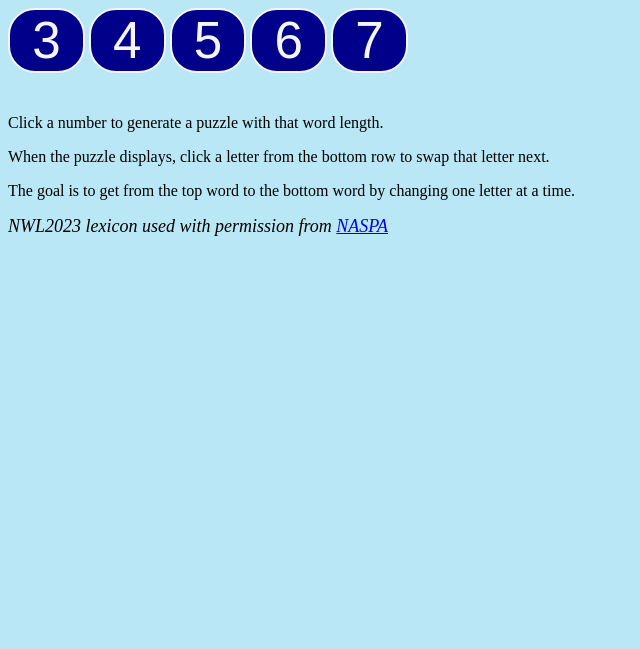
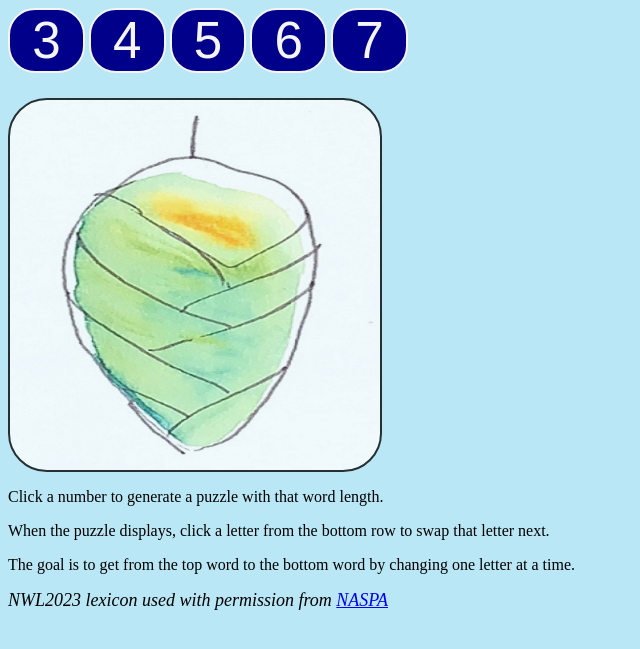
Before and after one commit to TileRunner/tilerunner.github.io, a Jekyll site: the page morpho/morpho.html, which Jekyll copies as it is, in a window 1280 px wide. Shown: the top 649 px of the page, without its empty margins (0-640 px from the left). Built offline with Jekyll 4.4.1, drawn with Linux system fonts in a browser that asks for light colours.

Commit message:
Morpho animation

```diff
--- a/morpho/morpho.css
+++ b/morpho/morpho.css
@@ -54,3 +54,34 @@
     border: 2px inset whitesmoke;
     border-radius: 10%;
 }
+@keyframes fadein {
+    0% {opacity: 0%; border-radius: 50%;}
+    10% {opacity: 10%; border-radius: 45%;}
+    20% {opacity: 20%; border-radius: 40%;}
+    30% {opacity: 30%; border-radius: 35%;}
+    40% {opacity: 40%; border-radius: 30%;}
+    50% {opacity: 50%; border-radius: 25%;}
+    60% {opacity: 60%; border-radius: 20%;}
+    70% {opacity: 70%; border-radius: 15%;}
+    80% {opacity: 80%; border-radius: 10%;}
+    90% {opacity: 90%; border-radius: 5%;}
+    100% {opacity: 100%; border-radius: 0%;}
+}
+.artwork {
+    border: 2px solid black;
+    background-size: cover;
+    background-repeat: no-repeat;
+    height: 370px;
+    width: 370px;
+    animation-name: fadein;
+    animation-duration: 6s;
+}
+.artwork.butterfly {
+    background-image: url('MorphoButterfly.png');
+}
+.artwork.caterpillar {
+    background-image: url('MorphoCaterpillar.png');
+}
+.artwork.cocoon {
+    background-image: url('MorphoCocoon.png');
+}
--- a/morpho/morpho.html
+++ b/morpho/morpho.html
@@ -15,6 +15,7 @@
         <button id="6-letter-puzzle">6</button>
         <button id="7-letter-puzzle">7</button>
     </div>
+    <div id="artwork-before"></div>
     <div id="info-div" class="info-div">
         <table border="5">
             <tbody id="table-body">
@@ -22,6 +23,7 @@
         </table>
         <button id="restart-puzzle">Restart</button>
     </div>
+    <div id="artwork-after"></div>
     <div>
       <p>Click a number to generate a puzzle with that word length.</p>
       <p>When the puzzle displays, click a letter from the bottom row to swap that letter next.</p>
--- a/morpho/morpho.js
+++ b/morpho/morpho.js
@@ -8,16 +8,22 @@
 const optionsDiv = document.getElementById("options-div");
 const infoDiv = document.getElementById("info-div");
 const restartButton = document.getElementById("restart-puzzle");
-
+const artworkBefore = document.getElementById("artwork-before");
+const artworkAfter = document.getElementById("artwork-after");
 infoDiv.style.display = "none";
 restartButton.addEventListener("click", () => handleRestartClick());
 for (let l = 3; l < 8; l++) {
     document.getElementById(`${l}-letter-puzzle`).addEventListener("click", () => generatePuzzle(l));
 }
+artworkBefore.style.display = "none";
+artworkBefore.classList.add("artwork");
+artworkBefore.classList.add("caterpillar");
+artworkAfter.classList.add("artwork");
+artworkAfter.classList.add("cocoon");
 
 function generatePuzzle(chosenLength) {
     wordLength = chosenLength;
-    getInfo().then(() => displayInfo());
+    getInfo().then(() => displayInfo()).then(() => displayCaterpillar());
 }
 
 async function getInfo() {
@@ -75,6 +81,7 @@
     displayInfo();
     if (nextRow === wordLength) {
         optionsDiv.style.display = "block";
+        displayButterfly();
     }
 }
 
@@ -88,4 +95,33 @@
     }
     optionsDiv.style.display = "none";
     displayInfo();
+    displayCaterpillar();
 }
+
+function displayCocoon() {
+    artworkAfter.innerHTML = ""; // Clear previous
+    let pic = document.createElement("div");
+    pic.classList.add("artwork");
+    pic.classList.add("cocoon");
+    artworkAfter.appendChild(pic);
+    artworkAfter.style.display = "block";
+    artworkBefore.style.display = "none";
+}
+function displayCaterpillar() {
+    artworkAfter.innerHTML = ""; // Clear previous
+    let pic = document.createElement("div");
+    pic.classList.add("artwork");
+    pic.classList.add("caterpillar");
+    artworkAfter.appendChild(pic);
+    artworkAfter.style.display = "block";
+    artworkBefore.style.display = "none";
+}
+function displayButterfly() {
+    artworkBefore.innerHTML = ""; // Clear previous
+    let pic = document.createElement("div");
+    pic.classList.add("artwork");
+    pic.classList.add("butterfly");
+    artworkBefore.appendChild(pic);
+    artworkBefore.style.display = "block";
+    artworkAfter.style.display = "none";
+}
```
Also changed, not shown: morpho/MorphoButterfly.png (added), morpho/MorphoCaterpillar.png (added), morpho/MorphoCocoon.png (added).
